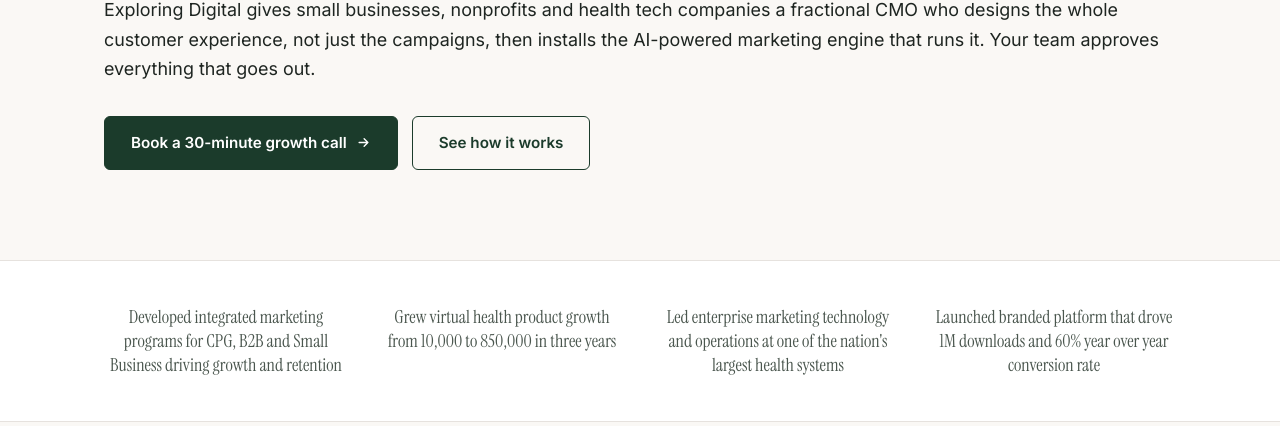
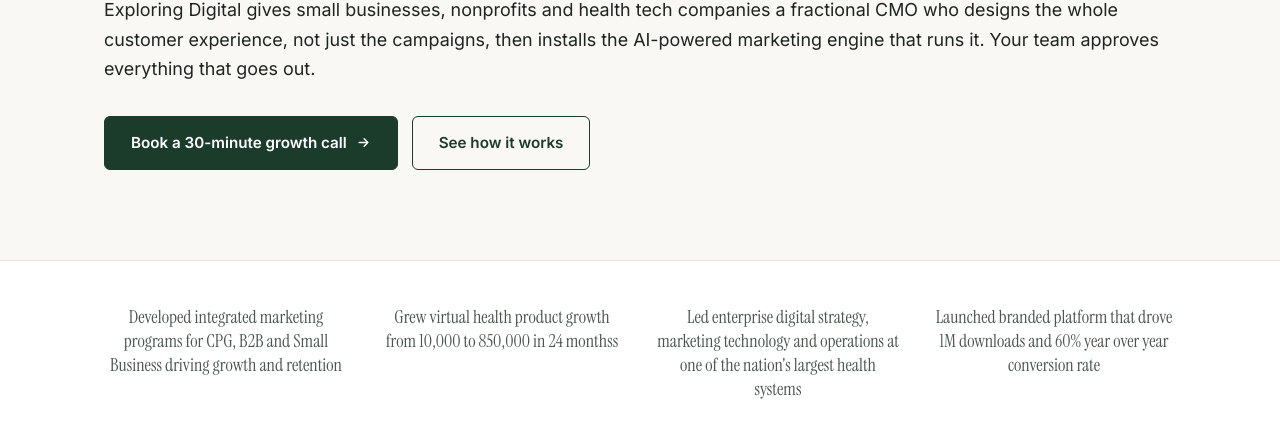
Before and after one commit to jameyshiels/jameyshiels.github.io, a plain HTML site: page index.html in a window 1280 px wide. Shown: the part 374-800 px from the top of the page. Drawn offline with Linux system fonts and the light colour scheme.

Commit message:
Update index.html
minor updates

```diff
--- a/index.html
+++ b/index.html
@@ -122,8 +122,8 @@
       <div class="container" style="padding-block: clamp(32px,4vw,44px);">
         <ul class="sp-proof">
           <li>Developed integrated marketing programs for CPG, B2B and Small Business driving growth and retention</li>
-          <li>Grew virtual health product growth from 10,000 to 850,000 in three years</li>
-          <li>Led enterprise marketing technology and operations at one of the nation's largest health systems</li>
+          <li>Grew virtual health product growth from 10,000 to 850,000 in 24 monthss</li>
+          <li>Led enterprise digital strategy, marketing technology and operations at one of the nation's largest health systems</li>
           <li>Launched branded platform that drove 1M downloads and 60% year over year conversion rate</li>
         </ul>
       </div>
```
